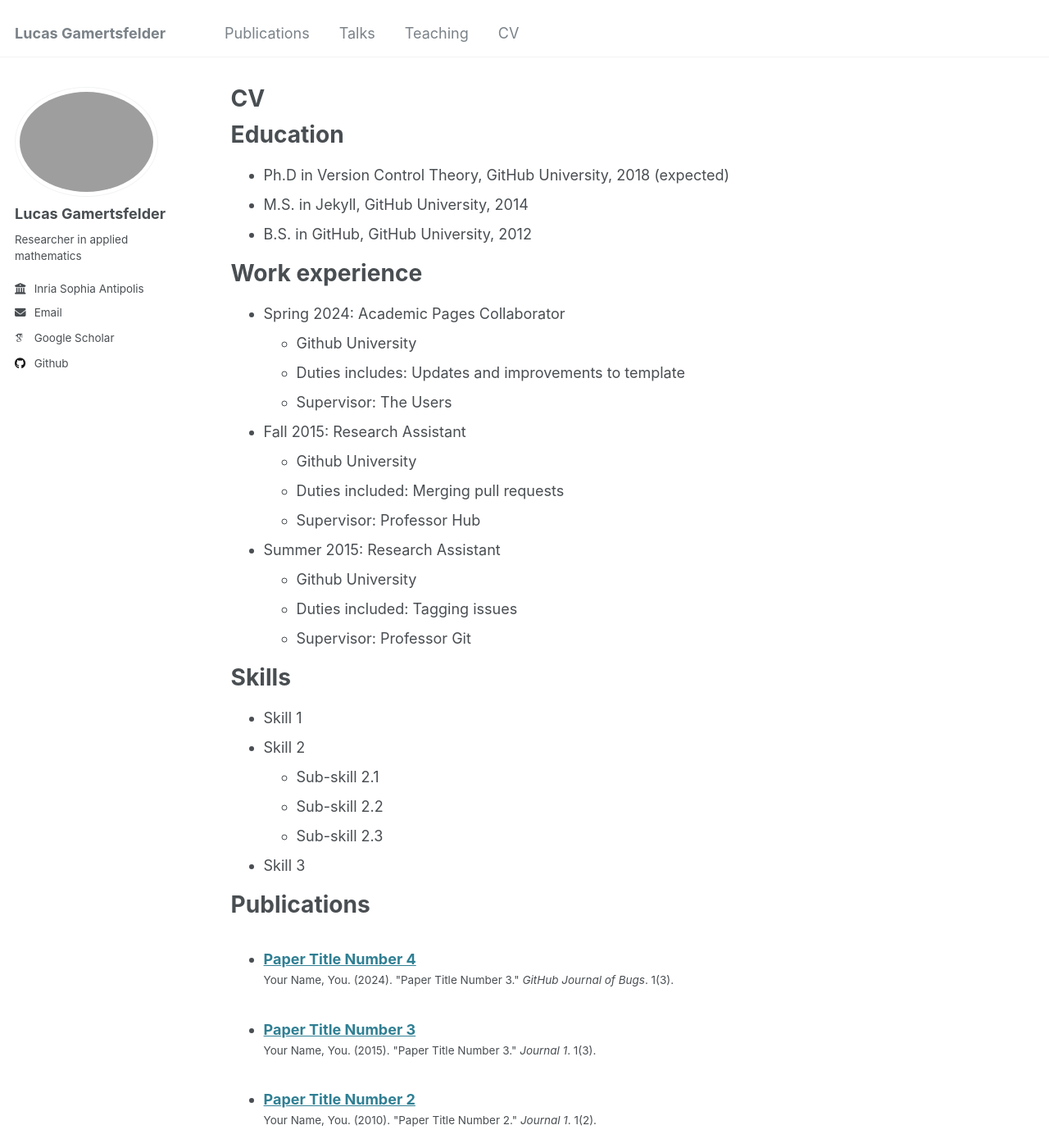
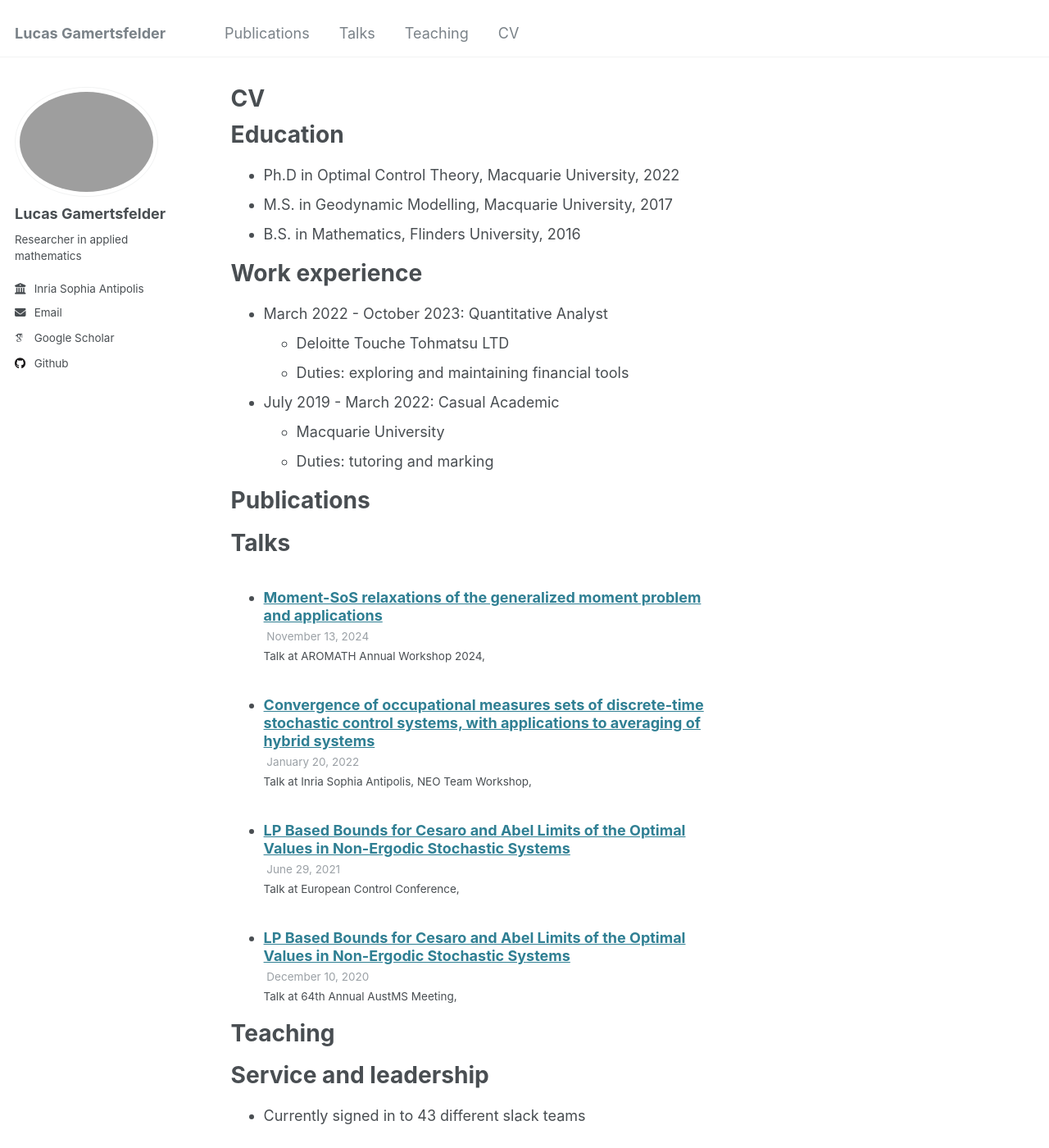
Before and after one commit to Lucas-Gam/Lucas-Gam.github.io, a Jekyll site: the page built from _pages/cv.md, in a window 1280 px wide and 1400 px high. Shown: the whole window at 82% size. Built offline with Jekyll 4.4.1, drawn with Linux system fonts in a browser that asks for light colours; some web fonts are replaced; some of the changed text lies outside the part shown.

```diff
--- a/_pages/cv.md
+++ b/_pages/cv.md
@@ -11,35 +11,28 @@ redirect_from:
 
 Education
 ======
-* Ph.D in Version Control Theory, GitHub University, 2018 (expected)
-* M.S. in Jekyll, GitHub University, 2014
-* B.S. in GitHub, GitHub University, 2012
+* Ph.D in Optimal Control Theory, Macquarie University, 2022
+* M.S. in Geodynamic Modelling, Macquarie University, 2017
+* B.S. in Mathematics, Flinders University, 2016
 
 Work experience
 ======
-* Spring 2024: Academic Pages Collaborator
-  * Github University
-  * Duties includes: Updates and improvements to template
-  * Supervisor: The Users
+* March 2022 - October 2023: Quantitative Analyst
+  * Deloitte Touche Tohmatsu LTD
+  * Duties: exploring and maintaining financial tools
 
-* Fall 2015: Research Assistant
-  * Github University
-  * Duties included: Merging pull requests
-  * Supervisor: Professor Hub
+* July 2019 - March 2022: Casual Academic
+  * Macquarie University
+  * Duties: tutoring and marking
 
-* Summer 2015: Research Assistant
-  * Github University
-  * Duties included: Tagging issues
-  * Supervisor: Professor Git
-
-Skills
+<!-- Interests
 ======
 * Skill 1
 * Skill 2
   * Sub-skill 2.1
   * Sub-skill 2.2
   * Sub-skill 2.3
-* Skill 3
+* Skill 3 -->
 
 Publications
 ======
--- a/_publications/2009-10-01-paper-title-number-1.md
+++ /dev/null
@@ -1,14 +0,0 @@
----
-title: "Paper Title Number 1"
-collection: publications
-category: manuscripts
-permalink: /publication/2009-10-01-paper-title-number-1
-excerpt: 'This paper is about the number 1. The number 2 is left for future work.'
-date: 2009-10-01
-venue: 'Journal 1'
-slidesurl: 'http://academicpages.github.io/files/slides1.pdf'
-paperurl: 'http://academicpages.github.io/files/paper1.pdf'
-citation: 'Your Name, You. (2009). &quot;Paper Title Number 1.&quot; <i>Journal 1</i>. 1(1).'
----
-
-The contents above will be part of a list of publications, if the user clicks the link for the publication than the contents of section will be rendered as a full page, allowing you to provide more information about the paper for the reader. When publications are displayed as a single page, the contents of the above "citation" field will automatically be included below this section in a smaller font.
--- a/_publications/2010-10-01-paper-title-number-2.md
+++ /dev/null
@@ -1,14 +0,0 @@
----
-title: "Paper Title Number 2"
-collection: publications
-category: manuscripts
-permalink: /publication/2010-10-01-paper-title-number-2
-excerpt: 'This paper is about the number 2. The number 3 is left for future work.'
-date: 2010-10-01
-venue: 'Journal 1'
-slidesurl: 'http://academicpages.github.io/files/slides2.pdf'
-paperurl: 'http://academicpages.github.io/files/paper2.pdf'
-citation: 'Your Name, You. (2010). &quot;Paper Title Number 2.&quot; <i>Journal 1</i>. 1(2).'
----
-
-The contents above will be part of a list of publications, if the user clicks the link for the publication than the contents of section will be rendered as a full page, allowing you to provide more information about the paper for the reader. When publications are displayed as a single page, the contents of the above "citation" field will automatically be included below this section in a smaller font.
--- a/_publications/2015-10-01-paper-title-number-3.md
+++ /dev/null
@@ -1,14 +0,0 @@
----
-title: "Paper Title Number 3"
-collection: publications
-category: manuscripts
-permalink: /publication/2015-10-01-paper-title-number-3
-excerpt: 'This paper is about the number 3. The number 4 is left for future work.'
-date: 2015-10-01
-venue: 'Journal 1'
-slidesurl: 'http://academicpages.github.io/files/slides3.pdf'
-paperurl: 'http://academicpages.github.io/files/paper3.pdf'
-citation: 'Your Name, You. (2015). &quot;Paper Title Number 3.&quot; <i>Journal 1</i>. 1(3).'
----
-
-The contents above will be part of a list of publications, if the user clicks the link for the publication than the contents of section will be rendered as a full page, allowing you to provide more information about the paper for the reader. When publications are displayed as a single page, the contents of the above "citation" field will automatically be included below this section in a smaller font.
--- a/_publications/2024-02-17-paper-title-number-4.md
+++ /dev/null
@@ -1,13 +0,0 @@
----
-title: "Paper Title Number 4"
-collection: publications
-category: conferences
-permalink: /publication/2024-02-17-paper-title-number-4
-excerpt: 'This paper is about fixing template issue #693.'
-date: 2024-02-17
-venue: 'GitHub Journal of Bugs'
-paperurl: 'http://academicpages.github.io/files/paper3.pdf'
-citation: 'Your Name, You. (2024). &quot;Paper Title Number 3.&quot; <i>GitHub Journal of Bugs</i>. 1(3).'
----
-
-The contents above will be part of a list of publications, if the user clicks the link for the publication than the contents of section will be rendered as a full page, allowing you to provide more information about the paper for the reader. When publications are displayed as a single page, the contents of the above "citation" field will automatically be included below this section in a smaller font.
--- a/_teaching/2015-spring-teaching-2.md
+++ /dev/null
@@ -1,20 +0,0 @@
----
-title: "Teaching experience 2"
-collection: teaching
-type: "Workshop"
-permalink: /teaching/2015-spring-teaching-1
-venue: "University 1, Department"
-date: 2015-01-01
-location: "City, Country"
----
-
-This is a description of a teaching experience. You can use markdown like any other post.
-
-Heading 1
-======
-
-Heading 2
-======
-
-Heading 3
-======
```
Also changed, not shown: _talks/2020-12-10-talk-1.md (+1 -1 lines), _talks/2021-06-29-talk-2.md (+1 -1 lines), _talks/2022-01-20-talk-3.md (+1 -1 lines), _talks/2024-11-13-talk-4.md (+1 -1 lines), _teaching/2014-spring-teaching-1.md (deleted, +0 -20 lines).
